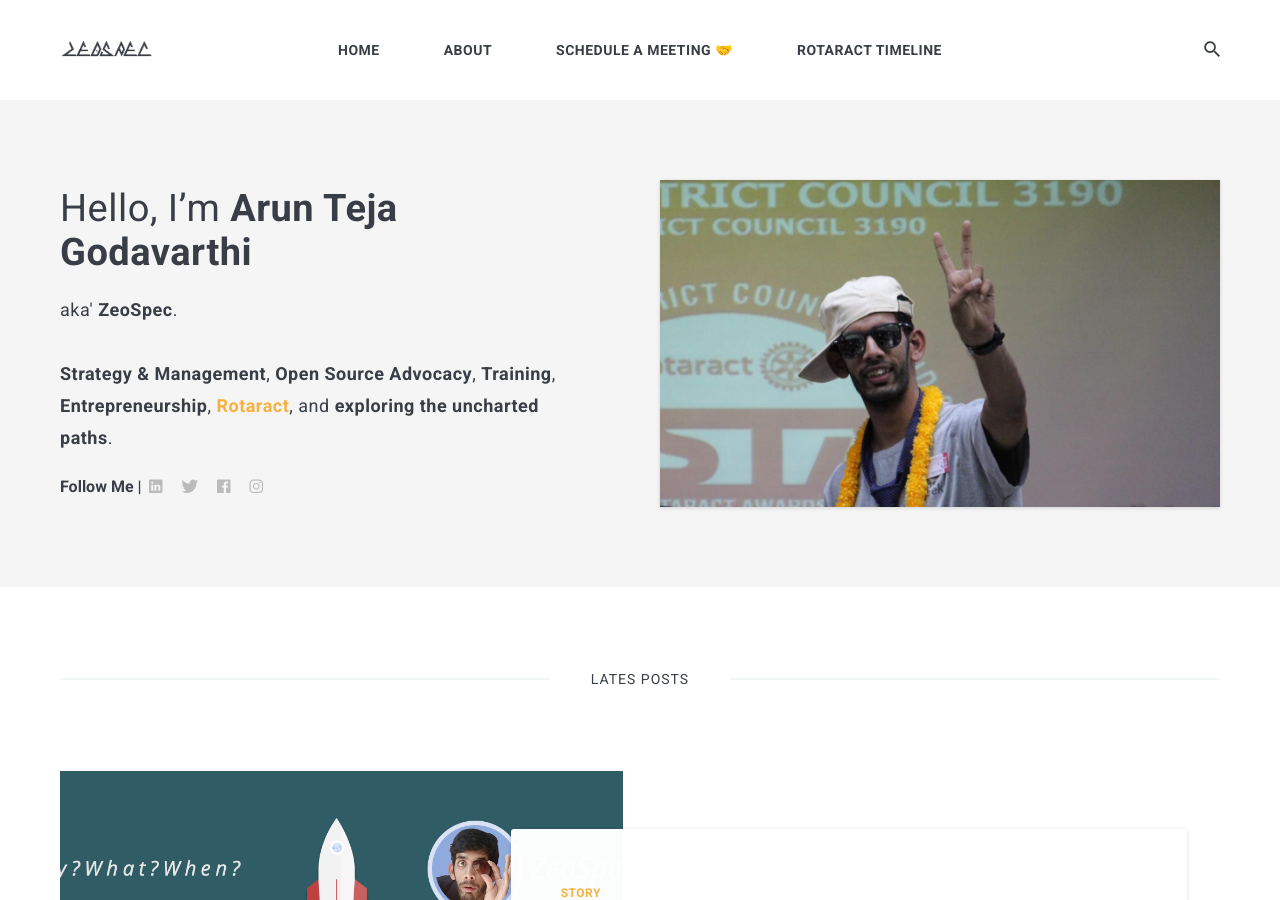
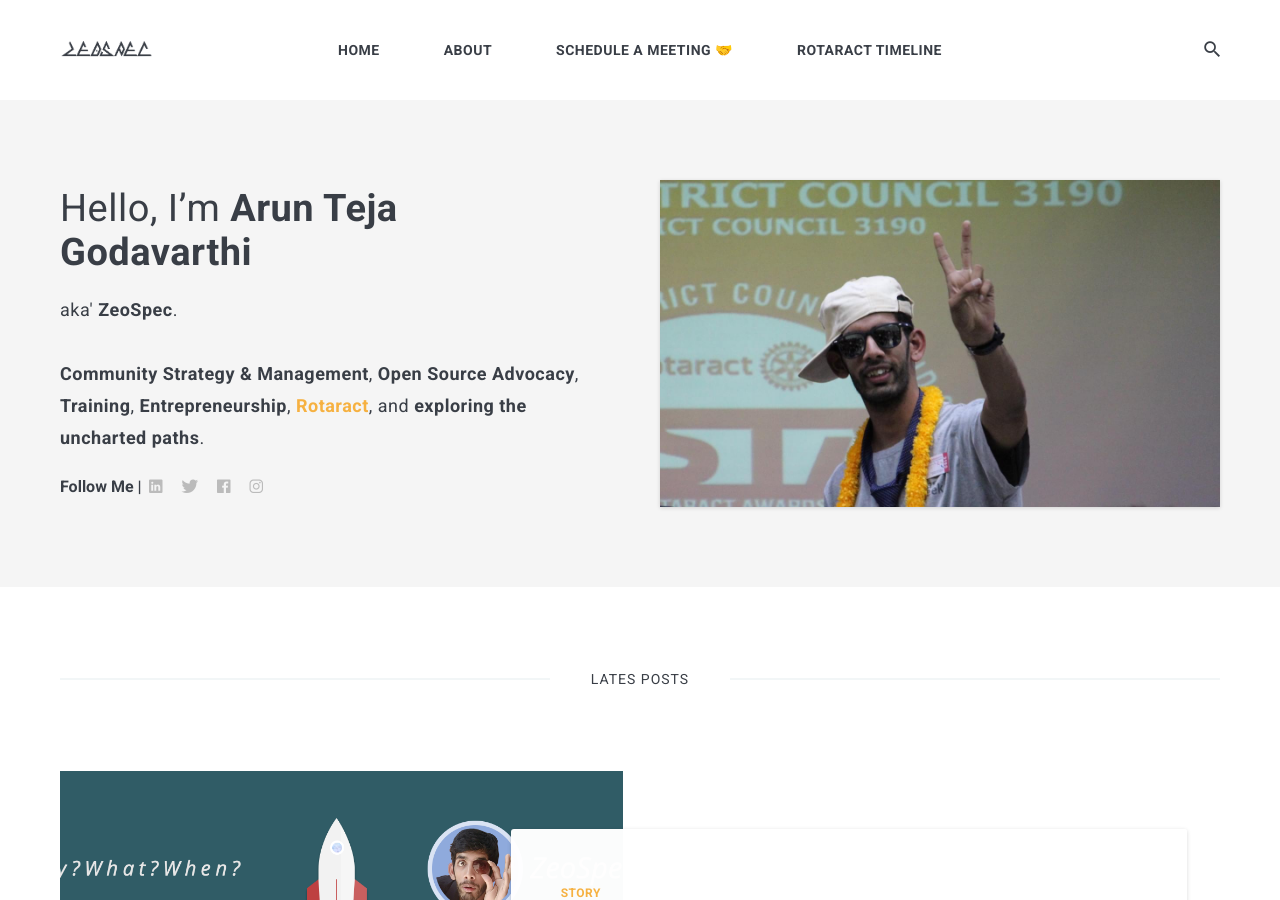
Before and after one commit to zeospec/ZeoSpec, a Jekyll site: the page built from index.html, in a window 1280 px wide and 900 px high. Built offline with Jekyll 4.4.1, drawn with Linux system fonts in a browser that asks for light colours; nearby versions of some CDN libraries; the list of posts is cut into pages by our own code.

Commit message:
Update settings.yml

```diff
--- a/_data/settings.yml
+++ b/_data/settings.yml
@@ -12,7 +12,7 @@ author:
   name: Arun Teja Godavarthi
   image: zeospec-4.jpg
   say-hello: Hello, I’m <strong>Arun Teja Godavarthi</strong>
-  bio: aka' <strong>ZeoSpec</strong>.<br><br><strong>Strategy & Management</strong>, <strong>Open Source Advocacy</strong>, <strong>Training</strong>, <strong>Entrepreneurship</strong>, <strong><a href="https://rtr.zeospec.com/" target="_blank">Rotaract</a></strong>, and <strong>exploring the uncharted paths</strong>.
+  bio: aka' <strong>ZeoSpec</strong>.<br><br><strong>Community Strategy & Management</strong>, <strong>Open Source Advocacy</strong>, <strong>Training</strong>, <strong>Entrepreneurship</strong>, <strong><a href="https://rtr.zeospec.com/" target="_blank">Rotaract</a></strong>, and <strong>exploring the uncharted paths</strong>.
 
   # image: 01.jpg
   # bio: Designs, talks, and writes about <strong>web</strong>, <strong>ethics</strong>, <strong>privacy</strong>, and dev. I share design tutorials, free resources and inspiration. Loves <a href="#">music</a> & riding his bicycle.
```
